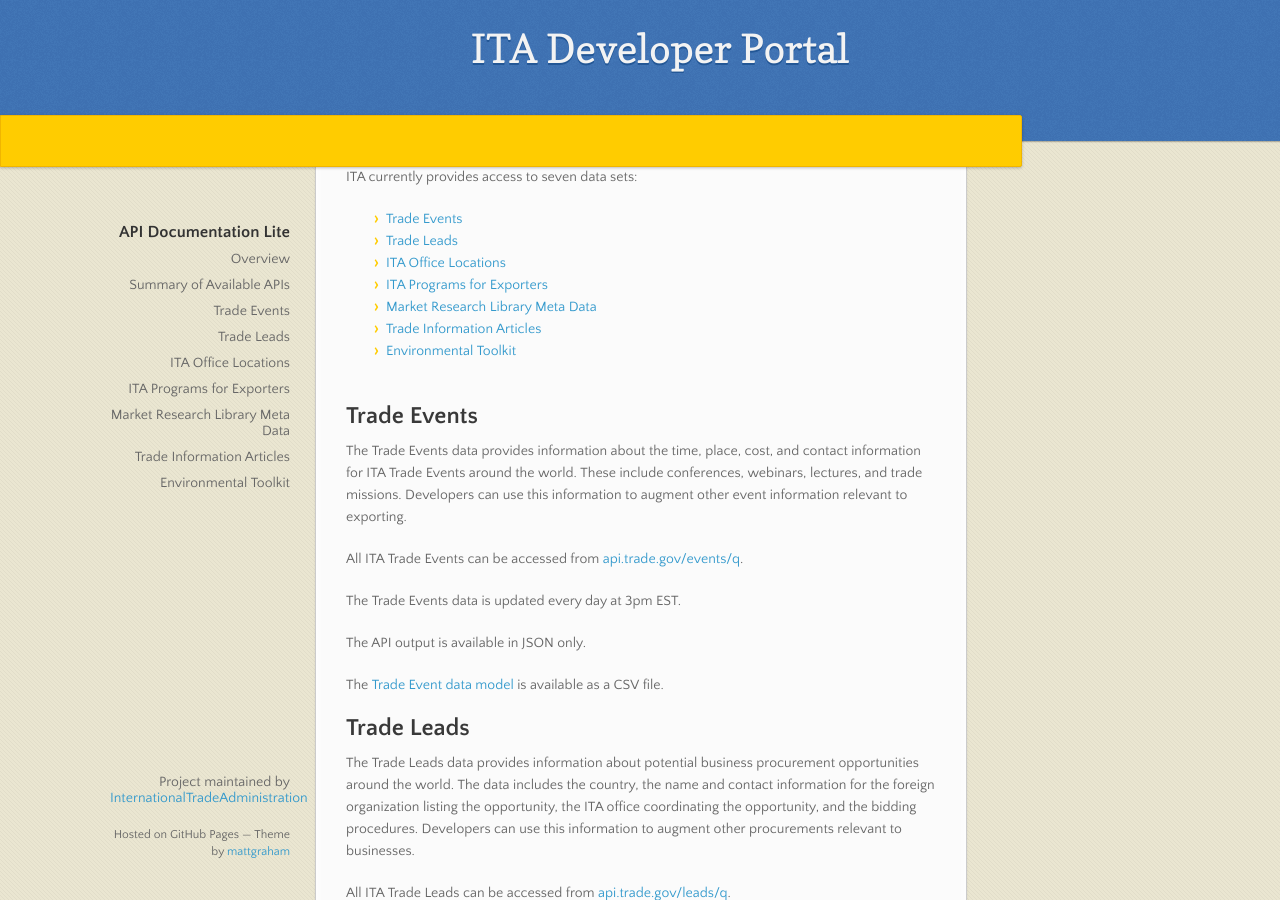
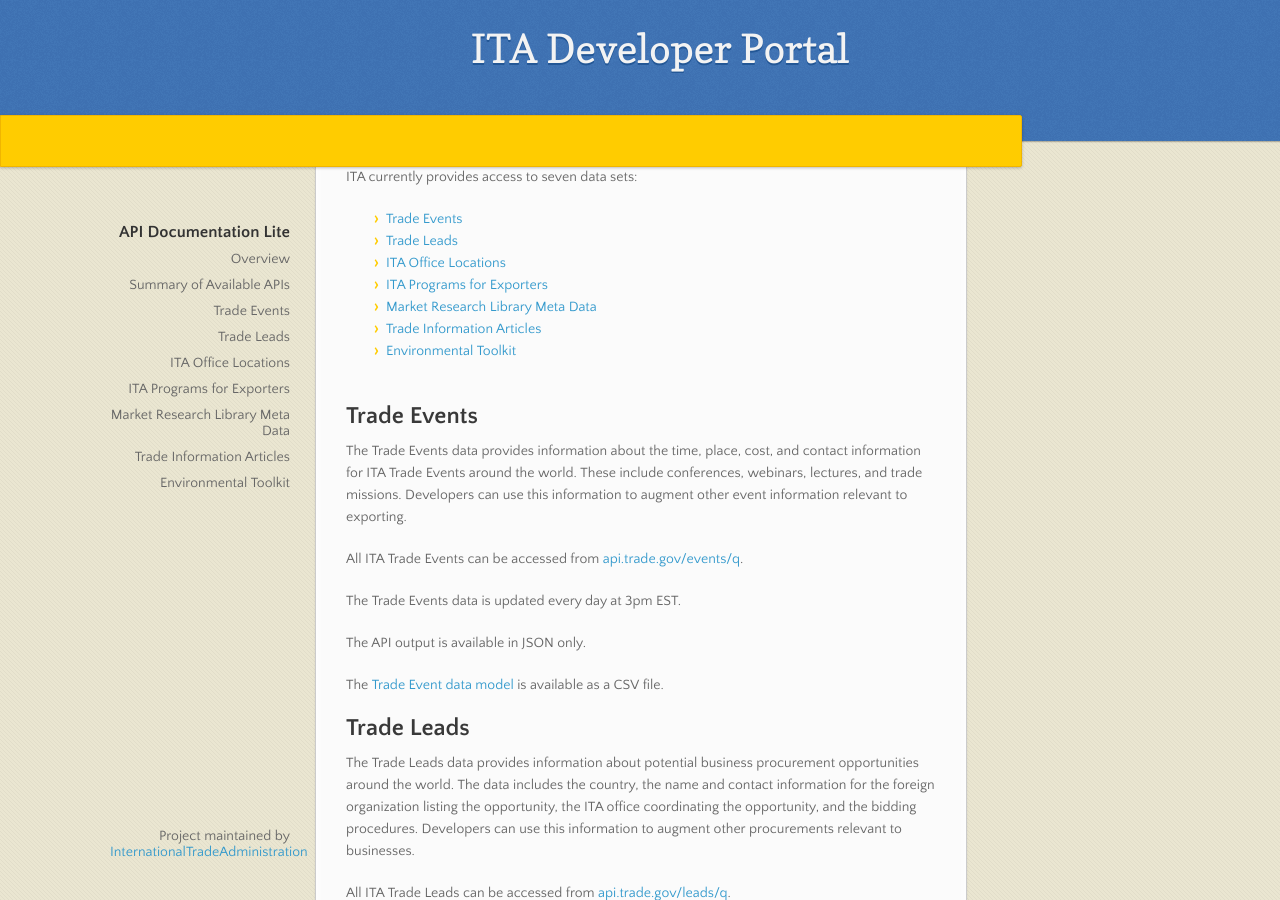
Before and after one commit to InternationalTradeAdministration/developerportal, a Jekyll site: the page built from index.markdown, in a window 1280 px wide and 900 px high, scrolled down 515 px. Built offline with Jekyll 4.4.1, drawn with Linux system fonts in a browser that asks for light colours; nearby versions of some CDN libraries.

Commit message:
Update default.html

```diff
--- a/_layouts/default.html
+++ b/_layouts/default.html
@@ -34,7 +34,6 @@
       </section>
       <footer>
         <p>Project maintained by <a href="https://github.com/InternationalTradeAdministration">InternationalTradeAdministration</a></p>
-        <p><small>Hosted on GitHub Pages &mdash; Theme by <a href="https://twitter.com/michigangraham">mattgraham</a></small></p>
       </footer>
     </div>
     <!--[if !IE]><script>fixScale(document);</script><![endif]-->
```
